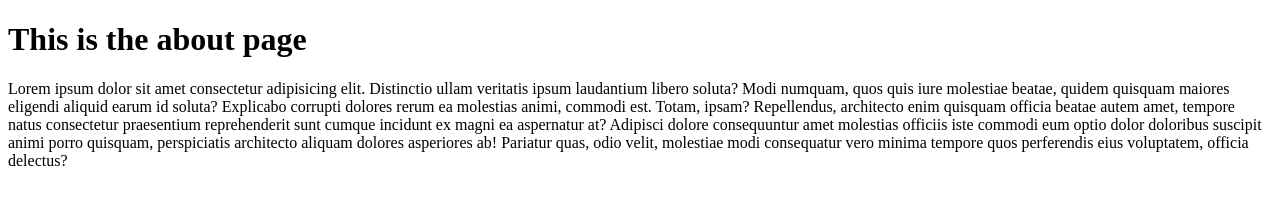
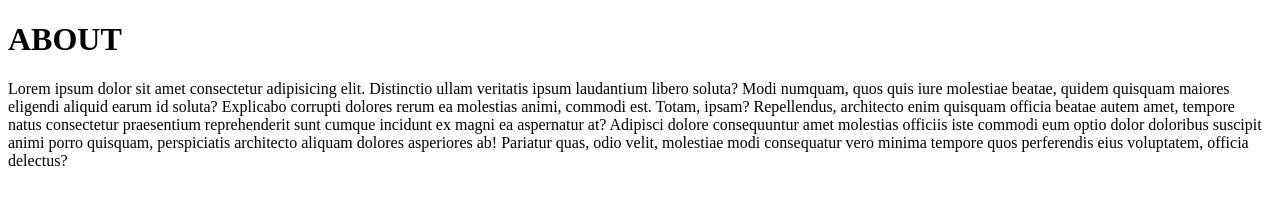
Before and after one commit to Tamal99/demoproject, a plain HTML site: page about.html in a window 1280 px wide. Drawn offline with Linux system fonts and the light colour scheme.

Commit message:
commited by tamal

```diff
--- a/about.html
+++ b/about.html
@@ -10,7 +10,7 @@
 </head>
 
 <body>
-    <h1>This is the about page</h1>
+    <h1>ABOUT</h1>
     <p>Lorem ipsum dolor sit amet consectetur adipisicing elit. Distinctio ullam veritatis ipsum laudantium libero
         soluta? Modi numquam, quos quis iure molestiae beatae, quidem quisquam maiores eligendi aliquid earum id soluta?
         Explicabo corrupti dolores rerum ea molestias animi, commodi est. Totam, ipsam? Repellendus, architecto enim
```
